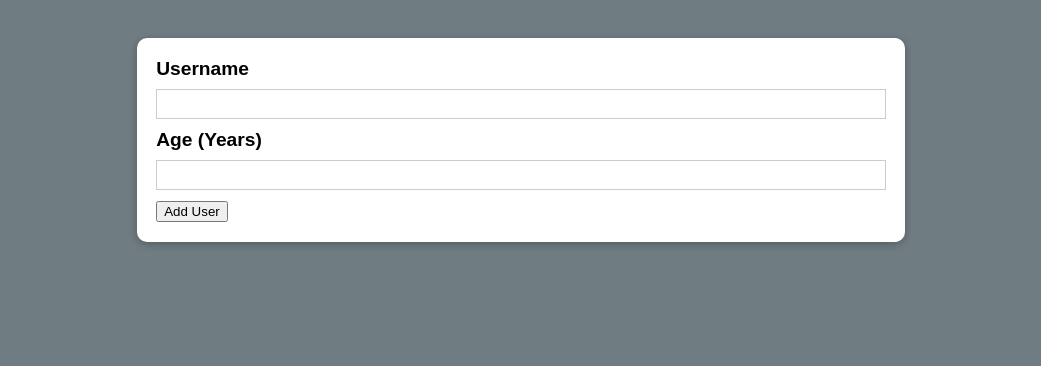
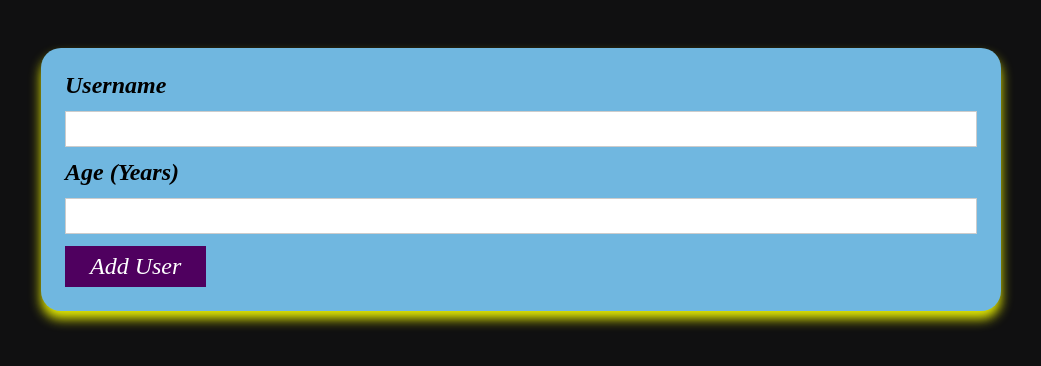
Before and after one commit to Rbravolibtech/9-React-Second-project, a React (Create React App) app in the folder src/: page / in a window 1280 px wide. Shown: the top 366 px of the page, without its empty margins (119-1160 px from the left). Built offline with nearby package versions, Linux system fonts and the light colour scheme; the HTML template or start-up script is replaced by a standard one.

Commit message:
125 react adding button

```diff
--- /dev/null
+++ b/src/components/UI/Button.js
@@ -0,0 +1,17 @@
+import React from "react";
+
+import classes from "./Button.module.css";
+
+const Button = (props) => {
+	return (
+		<button
+			className={classes.button}
+			type={props.type || "button"}
+			onClick={props.onClick}
+		>
+			{props.children}
+		</button>
+	);
+};
+
+export default Button;
--- /dev/null
+++ b/src/components/UI/Button.module.css
@@ -0,0 +1,18 @@
+.button {
+	font: inherit;
+	border: 1px solid #4f005f;
+	background: #4f005f;
+	color: white;
+	padding: 0.25rem 1rem;
+	cursor: pointer;
+}
+
+.button:hover,
+.button:active {
+	background: #741188;
+	border-color: #741188;
+}
+
+.button:focus {
+	outline: none;
+}
--- a/src/components/UI/Card.module.css
+++ b/src/components/UI/Card.module.css
@@ -1,5 +1,5 @@
 .card {
-	background-color: white;
-	box-shadow: 0 2px 8px rgba(0, 0, 0, 0.26);
-	border-radius: 10px;
+	background-color: rgb(112, 183, 224);
+	box-shadow: 0 8px 12px rgba(238, 246, 4, 0.953);
+	border-radius: 20px;
 }
--- a/src/components/Users/AddUser.js
+++ b/src/components/Users/AddUser.js
@@ -1,6 +1,7 @@
 import React from "react";
 
 import Card from "../UI/Card";
+import Button from "../UI/Button";
 
 import classes from "./AddUser.module.css";
 
@@ -15,7 +16,7 @@ const AddUser = (props) => {
 				<input id="username" type="text"></input>
 				<label htmlFor="age">Age (Years)</label>
 				<input id="age" type="number" />
-				<button type="submit">Add User</button>
+				<Button type="submit">Add User</Button>
 			</form>
 		</Card>
 	);
--- a/src/index.css
+++ b/src/index.css
@@ -3,9 +3,11 @@
 }
 
 html {
-	font-family: sans-serif;
-	background: rgb(111, 124, 130);
-	font-size: larger;
+	font-family: cursive;
+	background: rgb(16, 16, 17);
+	font-size: x-large;
+	color: black;
+	font-style: italic;
 }
 
 body {
```
